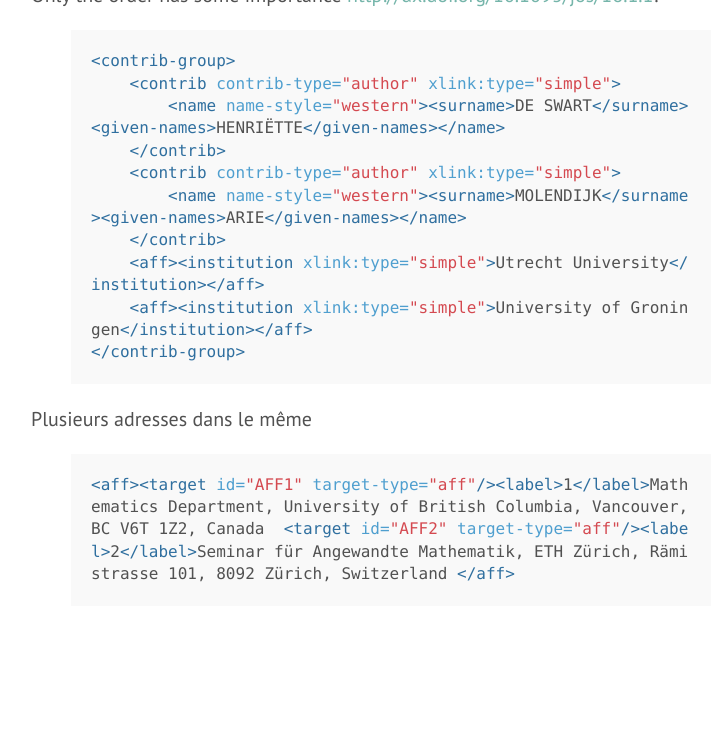
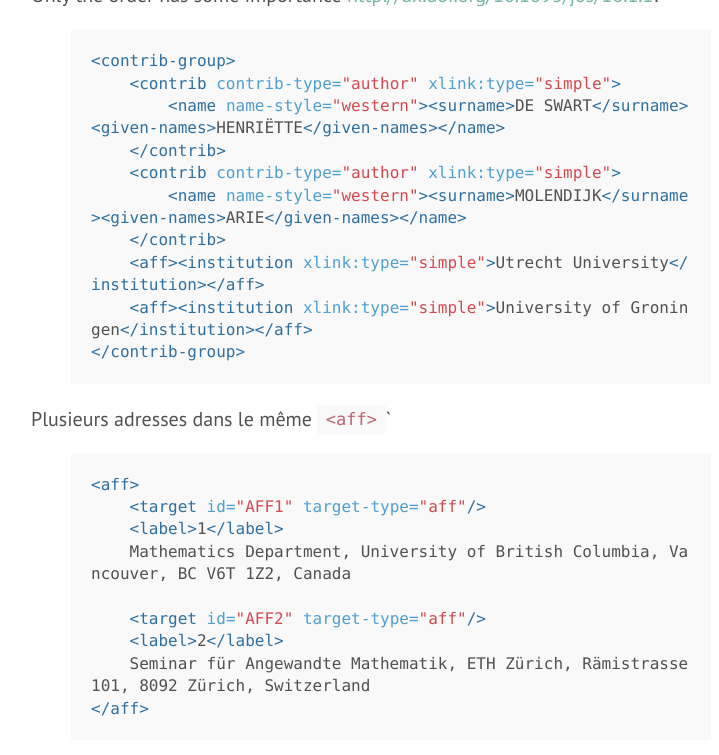
Before and after one commit to swissbib/metadataNationalLicencesDocumentation, a Jekyll site: the page built from pages/input/021jats.md, in a window 1280 px wide and 900 px high, scrolled down 5986 px. Shown: the top 755 px of the window, without its empty margins (429-1148 px from the left). Built offline with Jekyll 4.4.1, drawn with Linux system fonts in a browser that asks for light colours; part of the change alters nothing that is shown.

Commit message:
improve readability

```diff
--- a/pages/input/021jats.md
+++ b/pages/input/021jats.md
@@ -202,8 +202,16 @@ Only the order has some importance <http://dx.doi.org/10.1093/jos/16.1.1>:
 
 {% endhighlight %}
 
-Plusieurs adresses dans le même <aff>
+Plusieurs adresses dans le même `<aff>``
 
 {% highlight xml %}
-<aff><target id="AFF1" target-type="aff"/><label>1</label>Mathematics Department, University of British Columbia, Vancouver, BC V6T 1Z2, Canada  <target id="AFF2" target-type="aff"/><label>2</label>Seminar für Angewandte Mathematik, ETH Zürich, Rämistrasse 101, 8092 Zürich, Switzerland </aff>
+<aff>
+    <target id="AFF1" target-type="aff"/>
+    <label>1</label>
+    Mathematics Department, University of British Columbia, Vancouver, BC V6T 1Z2, Canada
+
+    <target id="AFF2" target-type="aff"/>
+    <label>2</label>
+    Seminar für Angewandte Mathematik, ETH Zürich, Rämistrasse 101, 8092 Zürich, Switzerland
+</aff>
 {% endhighlight %}
```
